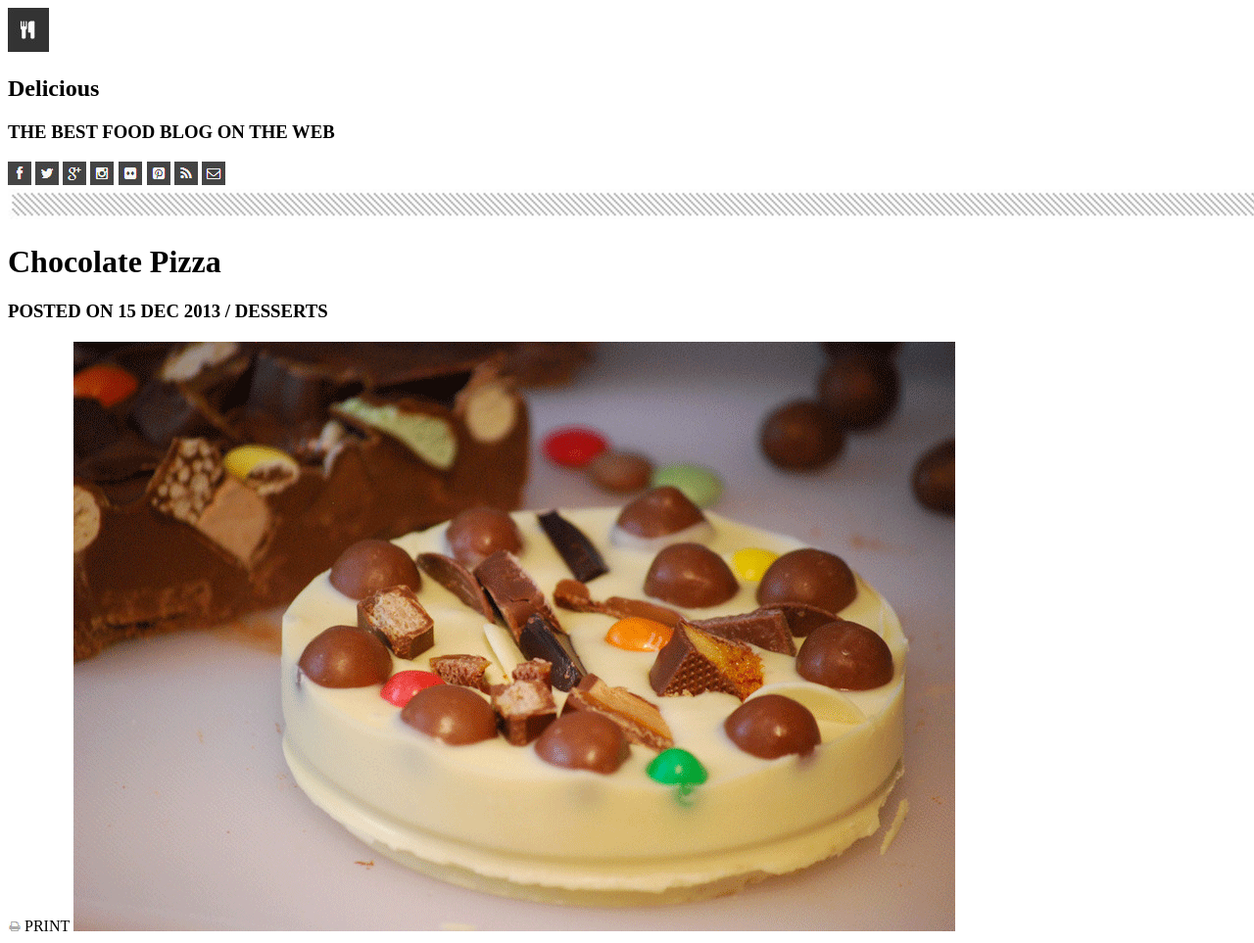
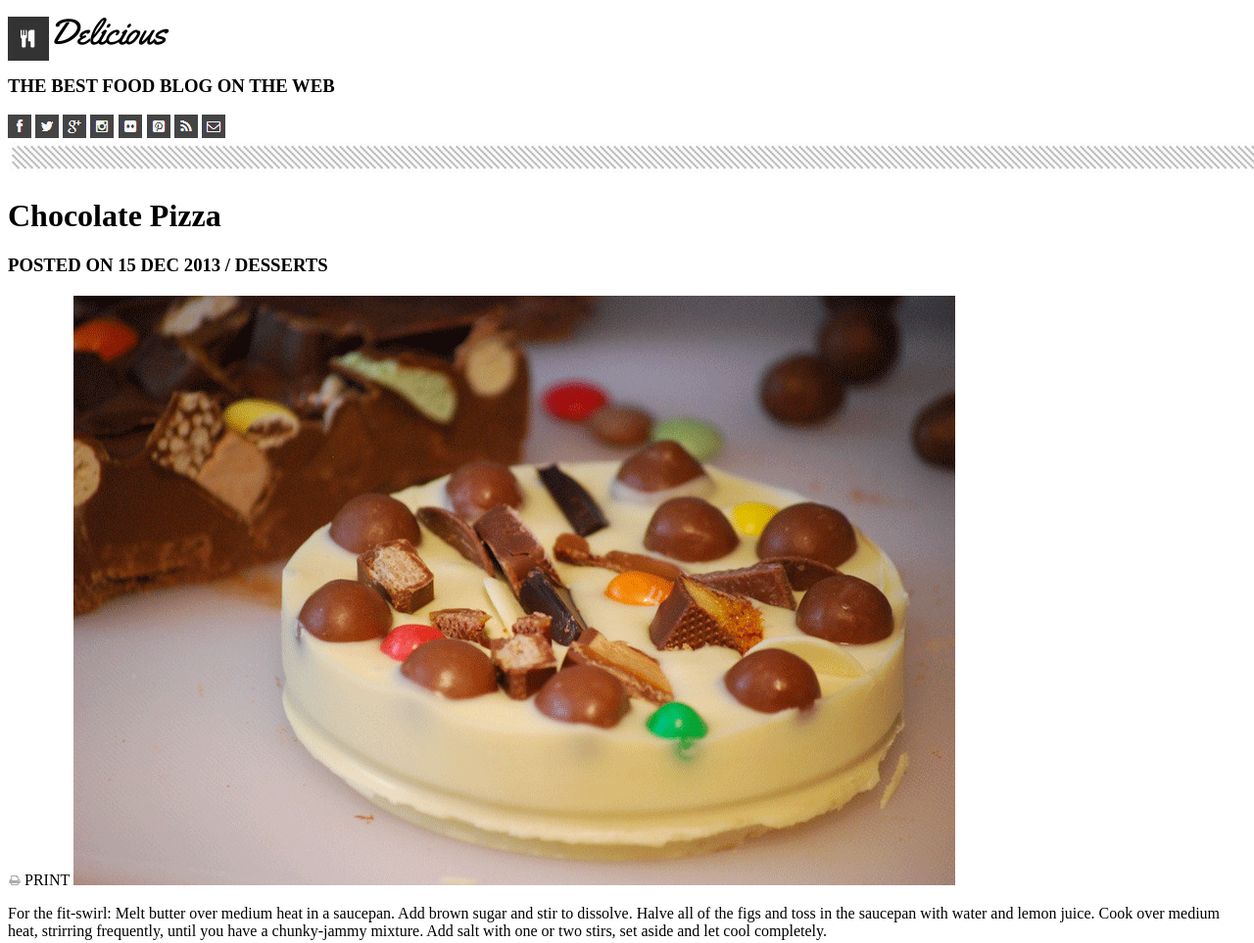
Before and after one commit to kotla12/chocoPizza, a plain HTML site: page lab-assets/index.html in a window 1280 px wide. Shown: the top 963 px of the page at 98% size. Drawn offline with Linux system fonts and the light colour scheme; a web font is replaced by a local one.

Commit message:
html done, CSS started

```diff
--- a/lab-assets/index.html
+++ b/lab-assets/index.html
@@ -4,11 +4,12 @@
     <meta charset="utf-8">
     <title>Chocolate Pizza</title>
     <link rel="stylesheet" href="style.css">
+    <link href="https://fonts.googleapis.com/css?family=Patrick+Hand|Playfair+Display|Saira+Semi+Condensed|Yellowtail" rel="stylesheet">
   </head>
   <body>
     <header>
-      <img src="logo.png" alt="fork picture">
-      <h2>Delicious</h2>
+      <img id = "fork" src="logo.png" alt="fork picture">
+      <h2 id = "Del">Delicious</h2>
       <h3>THE BEST FOOD BLOG ON THE WEB</h3>
       <img src="fb-icon.png" alt="">
       <img src="twit-icon.png" alt="">
--- a/lab-assets/style.css
+++ b/lab-assets/style.css
@@ -0,0 +1,14 @@
+#Del {
+  font-family: 'Yellowtail', cursive;
+}
+header h2 {
+  font-size: 2.3em;
+  font-weight: 300;
+  height: 40px;
+  display: inline;
+
+}
+#fork {
+  float: left;
+  padding-top: 9px;
+}
```
